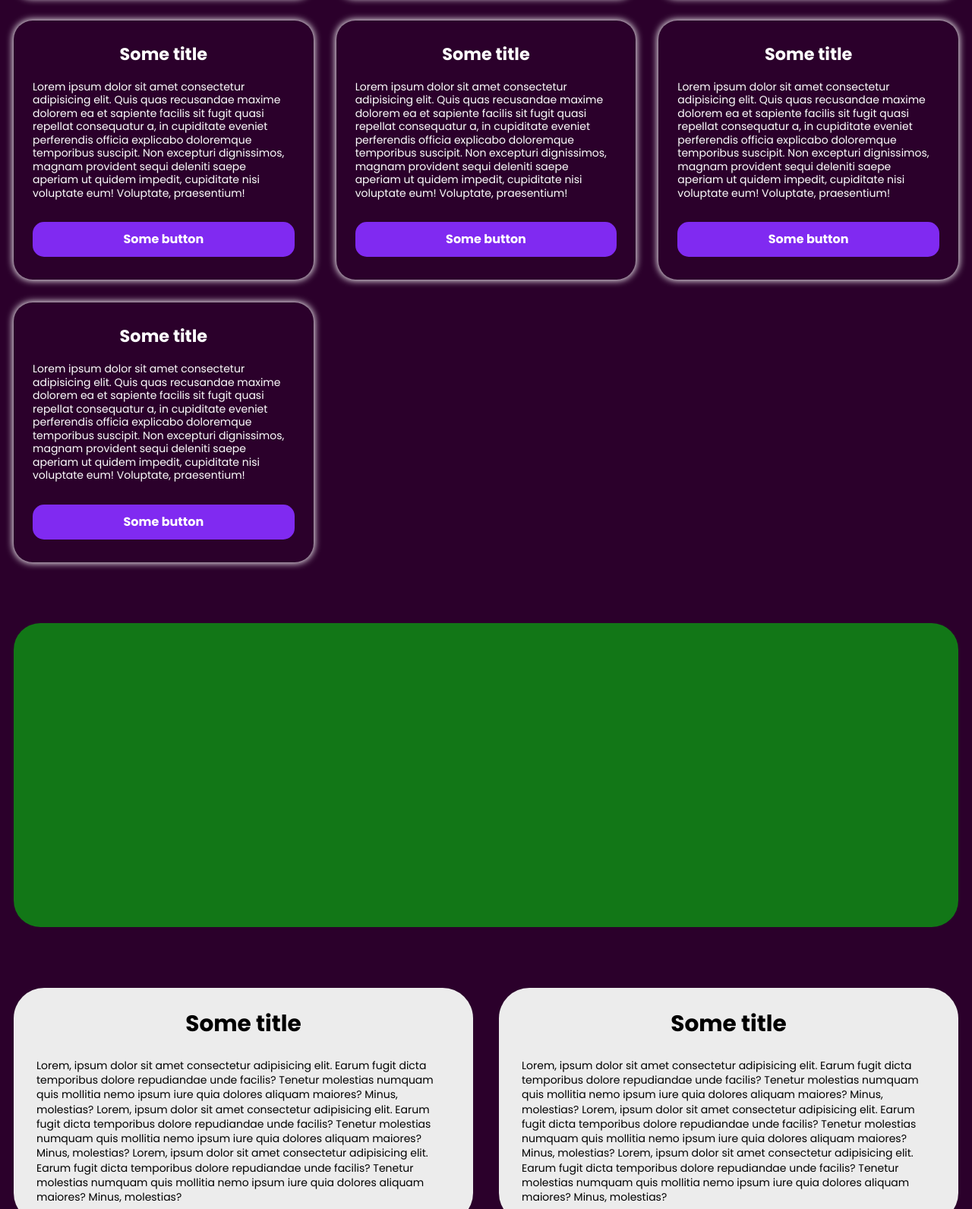
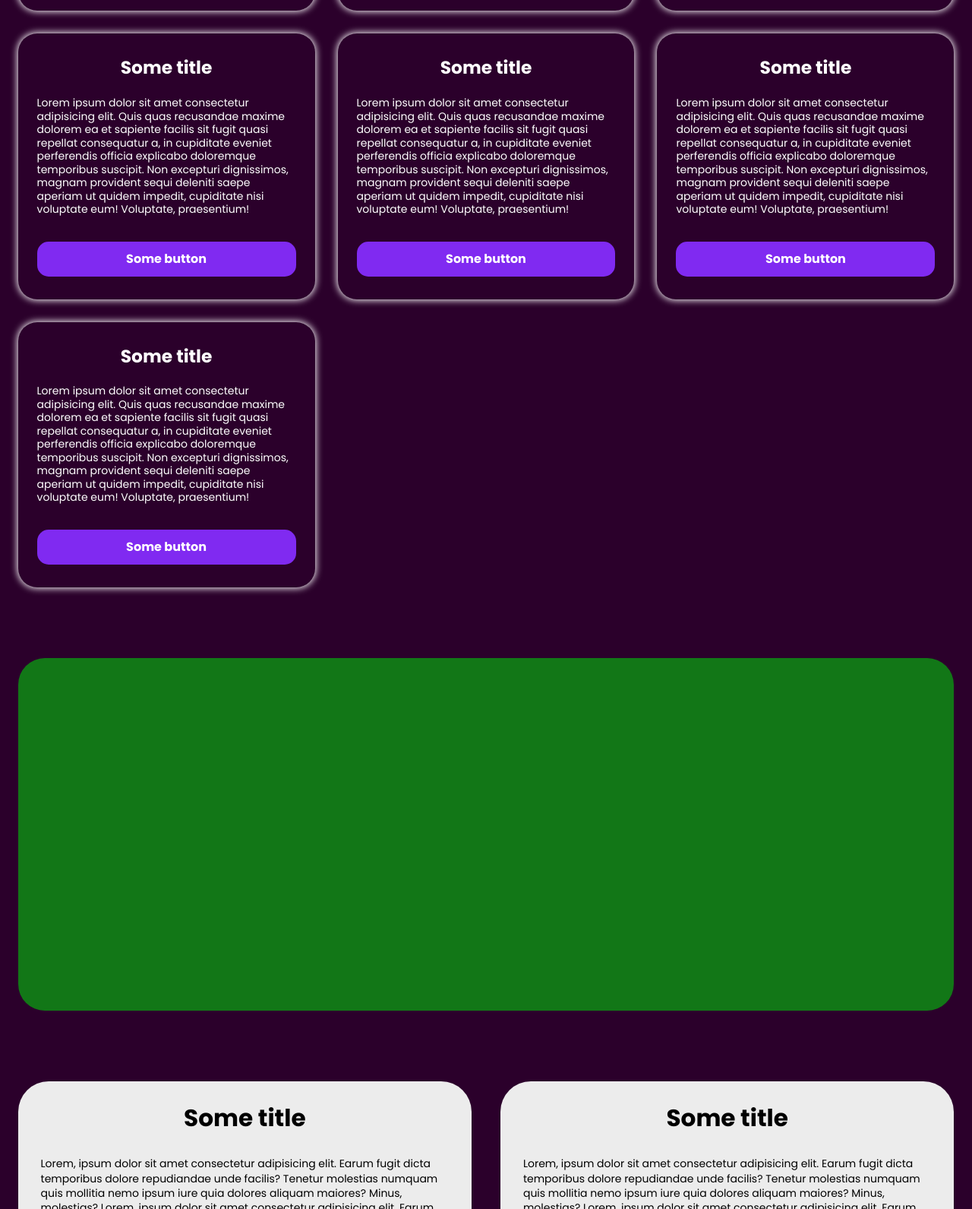
Before and after one commit to sibagatovmihail/cardsAnimation, a plain HTML site: page home.html in a window 1280 px wide. Shown: the part 1209-2800 px from the top of the page at 76% size. Drawn offline with Linux system fonts and the light colour scheme.

Commit message:
Add files via upload

```diff
--- a/css/style.css
+++ b/css/style.css
@@ -351,13 +351,13 @@ body {
   line-height: 1.375;
 }
 
-@media (min-width: 120em) {
+@media (min-width: 90em) {
   [class*=__container] {
-    padding-left: 1.25rem;
+    padding-left: 1.5625rem;
   }
 
   [class*=__container] {
-    padding-right: 1.25rem;
+    padding-right: 1.5625rem;
   }
 
   .main__container {
@@ -474,172 +474,172 @@ body {
   }
 }
 
-@media (min-width: 20em) and (max-width: 120em) {
-@supports (padding-left: clamp( 0.9375rem , 0.875rem  +  0.3125vw , 1.25rem )) {
+@media (min-width: 20em) and (max-width: 90em) {
+@supports (padding-left: clamp( 0.9375rem , 0.7589285714rem  +  0.8928571429vw , 1.5625rem )) {
     [class*=__container] {
-      padding-left: clamp( 0.9375rem , 0.875rem  +  0.3125vw , 1.25rem );
+      padding-left: clamp( 0.9375rem , 0.7589285714rem  +  0.8928571429vw , 1.5625rem );
     }
 }
 
-@supports not (padding-left: clamp( 0.9375rem , 0.875rem  +  0.3125vw , 1.25rem )) {
+@supports not (padding-left: clamp( 0.9375rem , 0.7589285714rem  +  0.8928571429vw , 1.5625rem )) {
     [class*=__container] {
-      padding-left: calc(0.9375rem + 0.3125 * (100vw - 20rem) / 100);
+      padding-left: calc(0.9375rem + 0.625 * (100vw - 20rem) / 70);
     }
 }
 
-@supports (padding-right: clamp( 0.9375rem , 0.875rem  +  0.3125vw , 1.25rem )) {
+@supports (padding-right: clamp( 0.9375rem , 0.7589285714rem  +  0.8928571429vw , 1.5625rem )) {
     [class*=__container] {
-      padding-right: clamp( 0.9375rem , 0.875rem  +  0.3125vw , 1.25rem );
+      padding-right: clamp( 0.9375rem , 0.7589285714rem  +  0.8928571429vw , 1.5625rem );
     }
 }
 
-@supports not (padding-right: clamp( 0.9375rem , 0.875rem  +  0.3125vw , 1.25rem )) {
+@supports not (padding-right: clamp( 0.9375rem , 0.7589285714rem  +  0.8928571429vw , 1.5625rem )) {
     [class*=__container] {
-      padding-right: calc(0.9375rem + 0.3125 * (100vw - 20rem) / 100);
+      padding-right: calc(0.9375rem + 0.625 * (100vw - 20rem) / 70);
     }
 }
 
-@supports (padding-bottom: clamp( 3.125rem , 2.5rem  +  3.125vw , 6.25rem )) {
+@supports (padding-bottom: clamp( 3.125rem , 2.2321428571rem  +  4.4642857143vw , 6.25rem )) {
     .main__container {
-      padding-bottom: clamp( 3.125rem , 2.5rem  +  3.125vw , 6.25rem );
+      padding-bottom: clamp( 3.125rem , 2.2321428571rem  +  4.4642857143vw , 6.25rem );
     }
 }
 
-@supports not (padding-bottom: clamp( 3.125rem , 2.5rem  +  3.125vw , 6.25rem )) {
+@supports not (padding-bottom: clamp( 3.125rem , 2.2321428571rem  +  4.4642857143vw , 6.25rem )) {
     .main__container {
-      padding-bottom: calc(3.125rem + 3.125 * (100vw - 20rem) / 100);
+      padding-bottom: calc(3.125rem + 3.125 * (100vw - 20rem) / 70);
     }
 }
 
-@supports (font-size: clamp( 1.75rem , 1.575rem  +  0.875vw , 2.625rem )) {
+@supports (font-size: clamp( 1.75rem , 1.5rem  +  1.25vw , 2.625rem )) {
     .main__title {
-      font-size: clamp( 1.75rem , 1.575rem  +  0.875vw , 2.625rem );
+      font-size: clamp( 1.75rem , 1.5rem  +  1.25vw , 2.625rem );
     }
 }
 
-@supports not (font-size: clamp( 1.75rem , 1.575rem  +  0.875vw , 2.625rem )) {
+@supports not (font-size: clamp( 1.75rem , 1.5rem  +  1.25vw , 2.625rem )) {
     .main__title {
-      font-size: calc(1.75rem + 0.875 * (100vw - 20rem) / 100);
+      font-size: calc(1.75rem + 0.875 * (100vw - 20rem) / 70);
     }
 }
 
-@supports (margin-bottom: clamp( 2.5rem , 2rem  +  2.5vw , 5rem )) {
+@supports (margin-bottom: clamp( 2.5rem , 1.7857142857rem  +  3.5714285714vw , 5rem )) {
     .main__title:not(:last-child) {
-      margin-bottom: clamp( 2.5rem , 2rem  +  2.5vw , 5rem );
+      margin-bottom: clamp( 2.5rem , 1.7857142857rem  +  3.5714285714vw , 5rem );
     }
 }
 
-@supports not (margin-bottom: clamp( 2.5rem , 2rem  +  2.5vw , 5rem )) {
+@supports not (margin-bottom: clamp( 2.5rem , 1.7857142857rem  +  3.5714285714vw , 5rem )) {
     .main__title:not(:last-child) {
-      margin-bottom: calc(2.5rem + 2.5 * (100vw - 20rem) / 100);
+      margin-bottom: calc(2.5rem + 2.5 * (100vw - 20rem) / 70);
     }
 }
 
-@supports (height: clamp( 15.625rem , 12.5rem  +  15.625vw , 31.25rem )) {
+@supports (height: clamp( 15.625rem , 11.1607142857rem  +  22.3214285714vw , 31.25rem )) {
     .main__separator {
-      height: clamp( 15.625rem , 12.5rem  +  15.625vw , 31.25rem );
+      height: clamp( 15.625rem , 11.1607142857rem  +  22.3214285714vw , 31.25rem );
     }
 }
 
-@supports not (height: clamp( 15.625rem , 12.5rem  +  15.625vw , 31.25rem )) {
+@supports not (height: clamp( 15.625rem , 11.1607142857rem  +  22.3214285714vw , 31.25rem )) {
     .main__separator {
-      height: calc(15.625rem + 15.625 * (100vw - 20rem) / 100);
+      height: calc(15.625rem + 15.625 * (100vw - 20rem) / 70);
     }
 }
 
-@supports (margin-bottom: clamp( 3.125rem , 2.5rem  +  3.125vw , 6.25rem )) {
+@supports (margin-bottom: clamp( 3.125rem , 2.2321428571rem  +  4.4642857143vw , 6.25rem )) {
     .main__separator:not(:last-child) {
-      margin-bottom: clamp( 3.125rem , 2.5rem  +  3.125vw , 6.25rem );
+      margin-bottom: clamp( 3.125rem , 2.2321428571rem  +  4.4642857143vw , 6.25rem );
     }
 }
 
-@supports not (margin-bottom: clamp( 3.125rem , 2.5rem  +  3.125vw , 6.25rem )) {
+@supports not (margin-bottom: clamp( 3.125rem , 2.2321428571rem  +  4.4642857143vw , 6.25rem )) {
     .main__separator:not(:last-child) {
-      margin-bottom: calc(3.125rem + 3.125 * (100vw - 20rem) / 100);
+      margin-bottom: calc(3.125rem + 3.125 * (100vw - 20rem) / 70);
     }
 }
 
-@supports (margin-bottom: clamp( 3.125rem , 2.5rem  +  3.125vw , 6.25rem )) {
+@supports (margin-bottom: clamp( 3.125rem , 2.2321428571rem  +  4.4642857143vw , 6.25rem )) {
     .main__items:not(:last-child) {
-      margin-bottom: clamp( 3.125rem , 2.5rem  +  3.125vw , 6.25rem );
+      margin-bottom: clamp( 3.125rem , 2.2321428571rem  +  4.4642857143vw , 6.25rem );
     }
 }
 
-@supports not (margin-bottom: clamp( 3.125rem , 2.5rem  +  3.125vw , 6.25rem )) {
+@supports not (margin-bottom: clamp( 3.125rem , 2.2321428571rem  +  4.4642857143vw , 6.25rem )) {
     .main__items:not(:last-child) {
-      margin-bottom: calc(3.125rem + 3.125 * (100vw - 20rem) / 100);
+      margin-bottom: calc(3.125rem + 3.125 * (100vw - 20rem) / 70);
     }
 }
 
-@supports (gap: clamp( 1.5625rem , 1.375rem  +  0.9375vw , 2.5rem )) {
+@supports (gap: clamp( 1.5625rem , 1.2946428571rem  +  1.3392857143vw , 2.5rem )) {
     .main__advantages {
-      gap: clamp( 1.5625rem , 1.375rem  +  0.9375vw , 2.5rem );
+      gap: clamp( 1.5625rem , 1.2946428571rem  +  1.3392857143vw , 2.5rem );
     }
 }
 
-@supports not (gap: clamp( 1.5625rem , 1.375rem  +  0.9375vw , 2.5rem )) {
+@supports not (gap: clamp( 1.5625rem , 1.2946428571rem  +  1.3392857143vw , 2.5rem )) {
     .main__advantages {
-      gap: calc(1.5625rem + 0.9375 * (100vw - 20rem) / 100);
+      gap: calc(1.5625rem + 0.9375 * (100vw - 20rem) / 70);
     }
 }
 
-@supports (font-size: clamp( 1.25rem , 1.2rem  +  0.25vw , 1.5rem )) {
+@supports (font-size: clamp( 1.25rem , 1.1785714286rem  +  0.3571428571vw , 1.5rem )) {
     .item-main__title {
-      font-size: clamp( 1.25rem , 1.2rem  +  0.25vw , 1.5rem );
+      font-size: clamp( 1.25rem , 1.1785714286rem  +  0.3571428571vw , 1.5rem );
     }
 }
 
-@supports not (font-size: clamp( 1.25rem , 1.2rem  +  0.25vw , 1.5rem )) {
+@supports not (font-size: clamp( 1.25rem , 1.1785714286rem  +  0.3571428571vw , 1.5rem )) {
     .item-main__title {
-      font-size: calc(1.25rem + 0.25 * (100vw - 20rem) / 100);
+      font-size: calc(1.25rem + 0.25 * (100vw - 20rem) / 70);
     }
 }
 
-@supports (margin-bottom: clamp( 0.9375rem , 0.8125rem  +  0.625vw , 1.5625rem )) {
+@supports (margin-bottom: clamp( 0.9375rem , 0.7589285714rem  +  0.8928571429vw , 1.5625rem )) {
     .item-main__title:not(:last-child) {
-      margin-bottom: clamp( 0.9375rem , 0.8125rem  +  0.625vw , 1.5625rem );
+      margin-bottom: clamp( 0.9375rem , 0.7589285714rem  +  0.8928571429vw , 1.5625rem );
     }
 }
 
-@supports not (margin-bottom: clamp( 0.9375rem , 0.8125rem  +  0.625vw , 1.5625rem )) {
+@supports not (margin-bottom: clamp( 0.9375rem , 0.7589285714rem  +  0.8928571429vw , 1.5625rem )) {
     .item-main__title:not(:last-child) {
-      margin-bottom: calc(0.9375rem + 0.625 * (100vw - 20rem) / 100);
+      margin-bottom: calc(0.9375rem + 0.625 * (100vw - 20rem) / 70);
     }
 }
 
-@supports (margin-bottom: clamp( 1.25rem , 1.0625rem  +  0.9375vw , 2.1875rem )) {
+@supports (margin-bottom: clamp( 1.25rem , 0.9821428571rem  +  1.3392857143vw , 2.1875rem )) {
     .item-main__text:not(:last-child) {
-      margin-bottom: clamp( 1.25rem , 1.0625rem  +  0.9375vw , 2.1875rem );
+      margin-bottom: clamp( 1.25rem , 0.9821428571rem  +  1.3392857143vw , 2.1875rem );
     }
 }
 
-@supports not (margin-bottom: clamp( 1.25rem , 1.0625rem  +  0.9375vw , 2.1875rem )) {
+@supports not (margin-bottom: clamp( 1.25rem , 0.9821428571rem  +  1.3392857143vw , 2.1875rem )) {
     .item-main__text:not(:last-child) {
-      margin-bottom: calc(1.25rem + 0.9375 * (100vw - 20rem) / 100);
+      margin-bottom: calc(1.25rem + 0.9375 * (100vw - 20rem) / 70);
     }
 }
 
-@supports (font-size: clamp( 1.625rem , 1.55rem  +  0.375vw , 2rem )) {
+@supports (font-size: clamp( 1.625rem , 1.5178571429rem  +  0.5357142857vw , 2rem )) {
     .advantage-main__title {
-      font-size: clamp( 1.625rem , 1.55rem  +  0.375vw , 2rem );
+      font-size: clamp( 1.625rem , 1.5178571429rem  +  0.5357142857vw , 2rem );
     }
 }
 
-@supports not (font-size: clamp( 1.625rem , 1.55rem  +  0.375vw , 2rem )) {
+@supports not (font-size: clamp( 1.625rem , 1.5178571429rem  +  0.5357142857vw , 2rem )) {
     .advantage-main__title {
-      font-size: calc(1.625rem + 0.375 * (100vw - 20rem) / 100);
+      font-size: calc(1.625rem + 0.375 * (100vw - 20rem) / 70);
     }
 }
 
-@supports (margin-bottom: clamp( 0.9375rem , 0.75rem  +  0.9375vw , 1.875rem )) {
+@supports (margin-bottom: clamp( 0.9375rem , 0.6696428571rem  +  1.3392857143vw , 1.875rem )) {
     .advantage-main__title:not(:last-child) {
-      margin-bottom: clamp( 0.9375rem , 0.75rem  +  0.9375vw , 1.875rem );
+      margin-bottom: clamp( 0.9375rem , 0.6696428571rem  +  1.3392857143vw , 1.875rem );
     }
 }
 
-@supports not (margin-bottom: clamp( 0.9375rem , 0.75rem  +  0.9375vw , 1.875rem )) {
+@supports not (margin-bottom: clamp( 0.9375rem , 0.6696428571rem  +  1.3392857143vw , 1.875rem )) {
     .advantage-main__title:not(:last-child) {
-      margin-bottom: calc(0.9375rem + 0.9375 * (100vw - 20rem) / 100);
+      margin-bottom: calc(0.9375rem + 0.9375 * (100vw - 20rem) / 70);
     }
 }
 }
--- a/home.html
+++ b/home.html
@@ -6,7 +6,7 @@
 	<meta charset="UTF-8">
 	<meta name="format-detection" content="telephone=no">
 	<!-- <style>body{opacity: 0;}</style> -->
-	<link rel="stylesheet" href="css/style.min.css?_v=20230720131233">
+	<link rel="stylesheet" href="css/style.min.css?_v=20230720131924">
 	<link rel="shortcut icon" href="favicon.ico">
 	<!-- <meta name="robots" content="noindex, nofollow"> -->
 	<meta name="viewport" content="width=device-width, initial-scale=1.0">
@@ -299,7 +299,7 @@
 			</div>
 		</footer>
 	</div>
-	<script src="js/app.min.js?_v=20230720131233"></script>
+	<script src="js/app.min.js?_v=20230720131924"></script>
 </body>
 
 </html>
```
Also changed, not shown: css/style.min.css.
